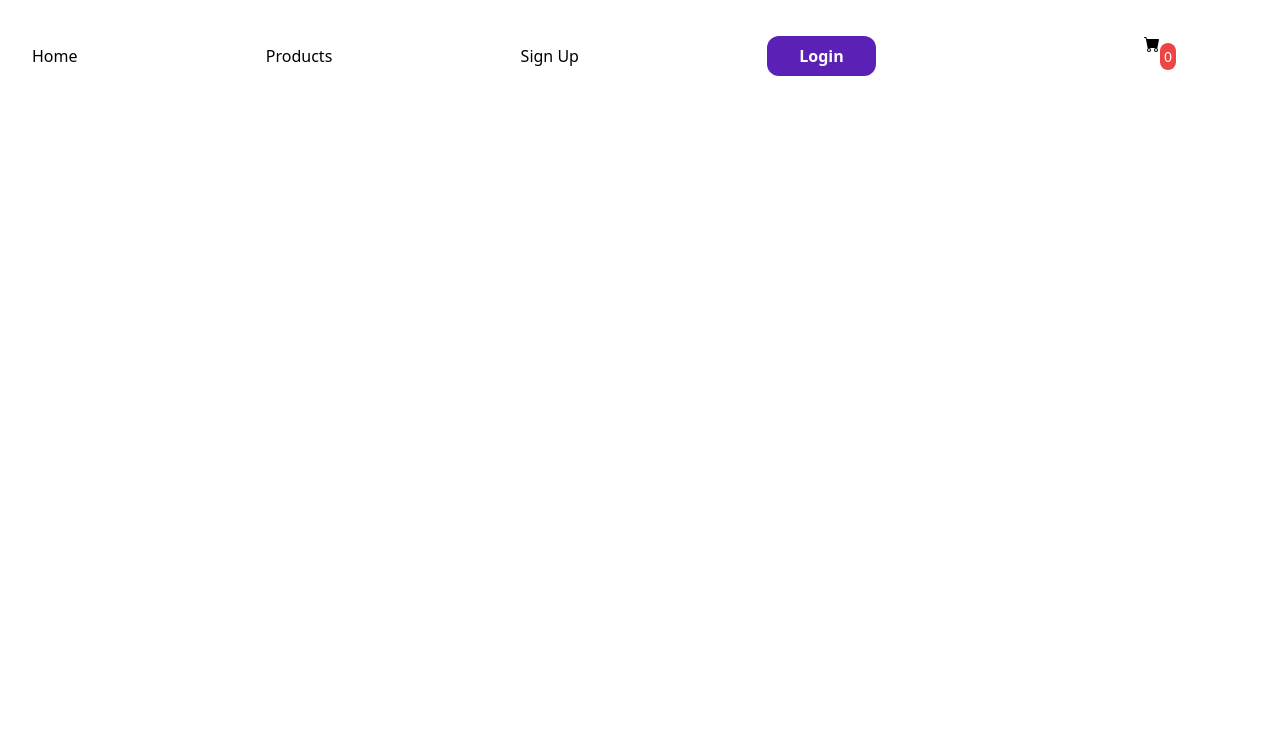
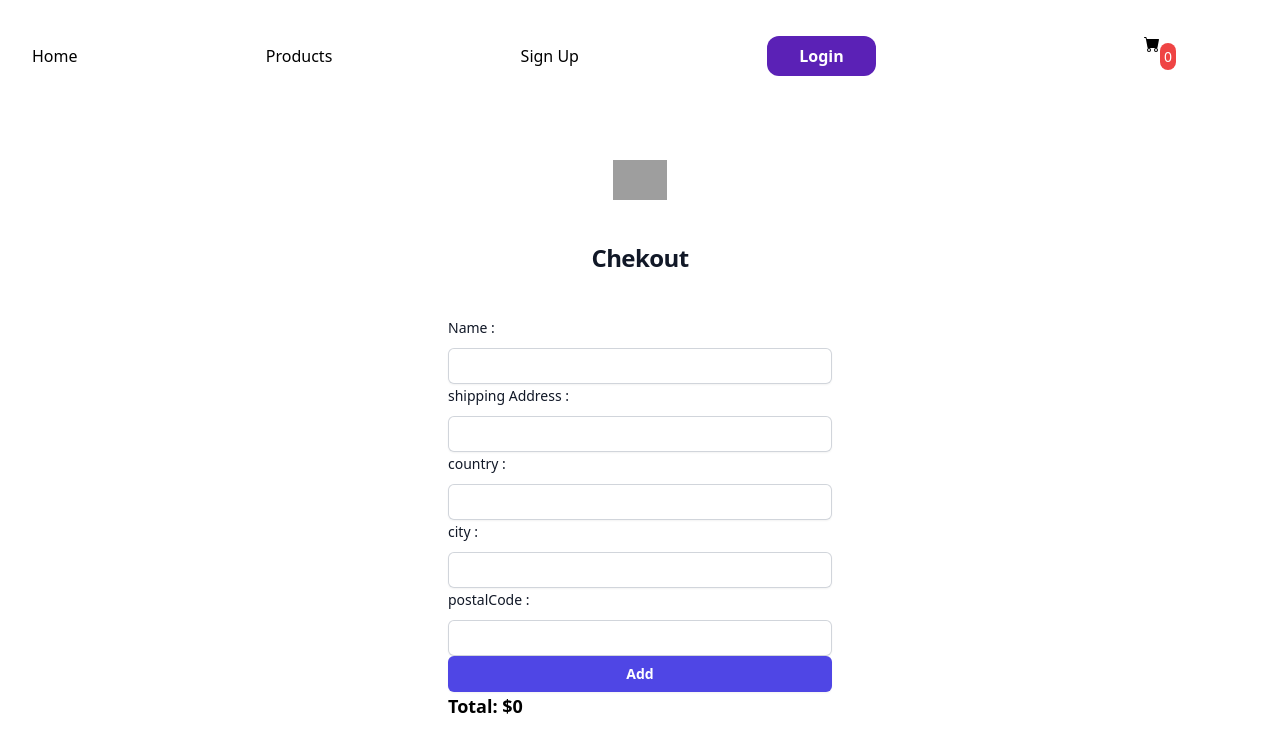
Before and after one commit to ecommerce-app-tech/frontend, a React (Vite) app: page /checkout in a window 1280 px wide. Shown: the top 752 px of the page. Built offline with nearby package versions, Linux system fonts and the light colour scheme; grey boxes are pictures that could not be loaded.

Commit message:
order history fuction

```diff
--- a/src/App.jsx
+++ b/src/App.jsx
@@ -11,6 +11,8 @@ import Cart from "./components/Cart"
 import { Routes, Route } from "react-router-dom";
 import LoginPage from "./pages/LoginPage";
 import AddProductPage from "./pages/AddProductPage";
+import CheckoutPage from "./pages/CheckoutPage";
+import Getorder from "./pages/Getorder";
 
 
 
@@ -29,6 +31,8 @@ function App() {
         <Route path="/addproduct" element={<AddProductPage/>}/>
         <Route path="/signup" element={ <IsAnon> <SignupPage /> </IsAnon> } />
         <Route path="/login" element={ <IsAnon> <LoginPage /> </IsAnon> } />
+        <Route path="/checkout" element={<CheckoutPage/>} />
+        <Route path="/orders" element={<Getorder/>}/>
 
       </Routes>
 
--- a/src/components/Cart.jsx
+++ b/src/components/Cart.jsx
@@ -1,6 +1,7 @@
 import PropTypes from 'prop-types'
 import { useContext,useState } from 'react'
 import { CartContext } from '../context/cart.jsx'
+import { Link } from "react-router-dom";
 
 
  function Cart ({showModal, toggle}) {
@@ -62,10 +63,12 @@ import { CartContext } from '../context/cart.jsx'
             Clear cart
           </button>
          <br></br>
+         <Link to={`/checkout`}>
           <button
             className='bg-violet-800 text-white font-semibold py-3 px-16 rounded-xl h-full'>
             Checkout
             </button>
+            </Link>
         </div>
           ) : (
             <h1 className="text-lg font-bold">Your cart is empty</h1>
--- a/src/components/Product.jsx
+++ b/src/components/Product.jsx
@@ -6,7 +6,7 @@ import { Link, useNavigate } from "react-router-dom";
 
 
 
-export default function Products() {
+function Products() {
   const [showModal, setshowModal] = useState(false);
   const [products, setProducts] = useState([])
   const { cartItems, addToCart } = useContext(CartContext)
@@ -71,3 +71,4 @@ export default function Products() {
     </div>
   )
 }
+export default Products
--- /dev/null
+++ b/src/pages/CheckoutPage.jsx
@@ -0,0 +1,156 @@
+import { useState,useContext } from "react";
+import axios from "axios";
+import { Link, useNavigate } from "react-router-dom";
+import { CartContext } from '../context/cart.jsx'
+
+
+function CheckoutPage() {
+  const [user, setUser] = useState("");
+  const [shippingAddress, setShippingAddress] = useState("");
+  const [country, setCountry] = useState("");
+  const [city, setCity] = useState("");
+  const [postalCode, setPostalCode] = useState("");
+
+  const {  getCartTotal } = useContext(CartContext)
+  const navigate = useNavigate();
+
+  const handleSubmit = (e) => {
+    e.preventDefault();
+    const requestBody = {
+    user: user,
+    shippingAddress: shippingAddress,
+    country: country,
+    city: city,
+    postalCode: postalCode,
+
+    };
+
+    axios
+      .post(`${import.meta.env.VITE_API_URL}/api/order`, requestBody)
+      .then(() => {
+        navigate("/addorder");
+      })
+      .catch((error) => console.log(error));
+  };
+  return (
+    <div className="flex min-h-full flex-1 flex-col justify-center px-6 py-12 lg:px-8">
+      <div className="sm:mx-auto sm:w-full sm:max-w-sm">
+        <img
+          className="mx-auto h-10 w-auto"
+          src="https://tailwindui.com/img/logos/mark.svg?color=indigo&shade=600"
+          alt="Your Company"
+        />
+        <h2 className="mt-10 text-center text-2xl font-bold leading-9 tracking-tight text-gray-900">
+          Chekout
+        </h2>
+      </div>
+      <div className="mt-10 sm:mx-auto sm:w-full sm:max-w-sm">
+        <form onSubmit={handleSubmit}>
+          <div>
+            <label
+              htmlFor="name"
+              className="block text-sm font-medium leading-6 text-gray-900"
+            >
+               Name :
+            </label>
+            <div className="mt-2">
+              <input
+                name="name"
+                type="text"
+                value={user}
+                onChange={(e) => setUser(e.target.value)}
+                required
+                className="block w-full rounded-md border-0 py-1.5 text-gray-900 shadow-sm ring-1 ring-inset ring-gray-300 placeholder:text-gray-400 focus:ring-2 focus:ring-inset focus:ring-indigo-600 sm:text-sm sm:leading-6"
+              />
+            </div>
+          </div>
+          <div>
+            <label
+              htmlFor="name"
+              className="block text-sm font-medium leading-6 text-gray-900"
+            >
+              shipping Address :
+            </label>
+            <div className="mt-2">
+              <input
+                name="brand"
+                type="text"
+                value={shippingAddress}
+                onChange={(e) => setShippingAddress(e.target.value)}
+                required
+                className="block w-full rounded-md border-0 py-1.5 text-gray-900 shadow-sm ring-1 ring-inset ring-gray-300 placeholder:text-gray-400 focus:ring-2 focus:ring-inset focus:ring-indigo-600 sm:text-sm sm:leading-6"
+              />
+            </div>
+          </div>
+          <div>
+            <label
+              htmlFor="name"
+              className="block text-sm font-medium leading-6 text-gray-900"
+            >
+              country :
+            </label>
+            <div className="mt-2">
+              <input
+                name="category"
+                type="text"
+                value={country}
+                onChange={(e) => setCountry(e.target.value)}
+                required
+                className="block w-full rounded-md border-0 py-1.5 text-gray-900 shadow-sm ring-1 ring-inset ring-gray-300 placeholder:text-gray-400 focus:ring-2 focus:ring-inset focus:ring-indigo-600 sm:text-sm sm:leading-6"
+              />
+            </div>
+          </div>
+          <div>
+            <label
+              htmlFor="name"
+              className="block text-sm font-medium leading-6 text-gray-900"
+            >
+              city :
+            </label>
+            <div className="mt-2">
+              <input
+                name="name"
+                type="text"
+                value={city}
+                onChange={(e) => setCity(e.target.value)}
+                required
+                className="block w-full rounded-md border-0 py-1.5 text-gray-900 shadow-sm ring-1 ring-inset ring-gray-300 placeholder:text-gray-400 focus:ring-2 focus:ring-inset focus:ring-indigo-600 sm:text-sm sm:leading-6"
+              />
+            </div>
+          </div>
+          <div>
+            <label
+              htmlFor="name"
+              className="block text-sm font-medium leading-6 text-gray-900"
+            >
+              postalCode :
+            </label>
+            <div className="mt-2">
+              <input
+                name="price"
+                type="number"
+                value={postalCode}
+                onChange={(e) => setPostalCode(e.target.value)}
+                required
+                className="block w-full rounded-md border-0 py-1.5 text-gray-900 shadow-sm ring-1 ring-inset ring-gray-300 placeholder:text-gray-400 focus:ring-2 focus:ring-inset focus:ring-indigo-600 sm:text-sm sm:leading-6"
+              />
+            </div>
+          </div>
+
+
+          <button
+            type="submit"
+            className="flex w-full justify-center rounded-md bg-indigo-600 px-3 py-1.5 text-sm font-semibold leading-6 text-white shadow-sm hover:bg-indigo-500 focus-visible:outline focus-visible:outline-2 focus-visible:outline-offset-2 focus-visible:outline-indigo-600"
+          >
+            Add
+          </button>
+        </form>
+        <div>
+        <h1 className="text-lg font-bold">Total: ${getCartTotal()}</h1>
+        </div>
+      </div>
+    </div>
+  )
+}
+
+export default CheckoutPage
--- /dev/null
+++ b/src/pages/Getorder.jsx
@@ -0,0 +1,37 @@
+import axios from "axios";
+import { useState, useEffect } from 'react'
+
+function Getorder() {
+    const [orders, setOrders] = useState([])
+    const getOrders = () => {
+        axios
+          .get(`${import.meta.env.VITE_API_URL}/api/order`)
+          .then((response) => {
+            setOrders(response.data);
+          })
+          .catch((error) => {
+            console.log("Error getting Orders from the API...");
+            console.log(error);
+          });
+      };
+      useEffect(() => {
+        getOrders();
+      }, []);
+  return (
+    <div>
+      {orders.map(order => (
+
+
+
+    <p>{order.city}</p>
+
+
+
+
+
+      ))}
+    </div>
+  )
+}
+
+export default Getorder
```
